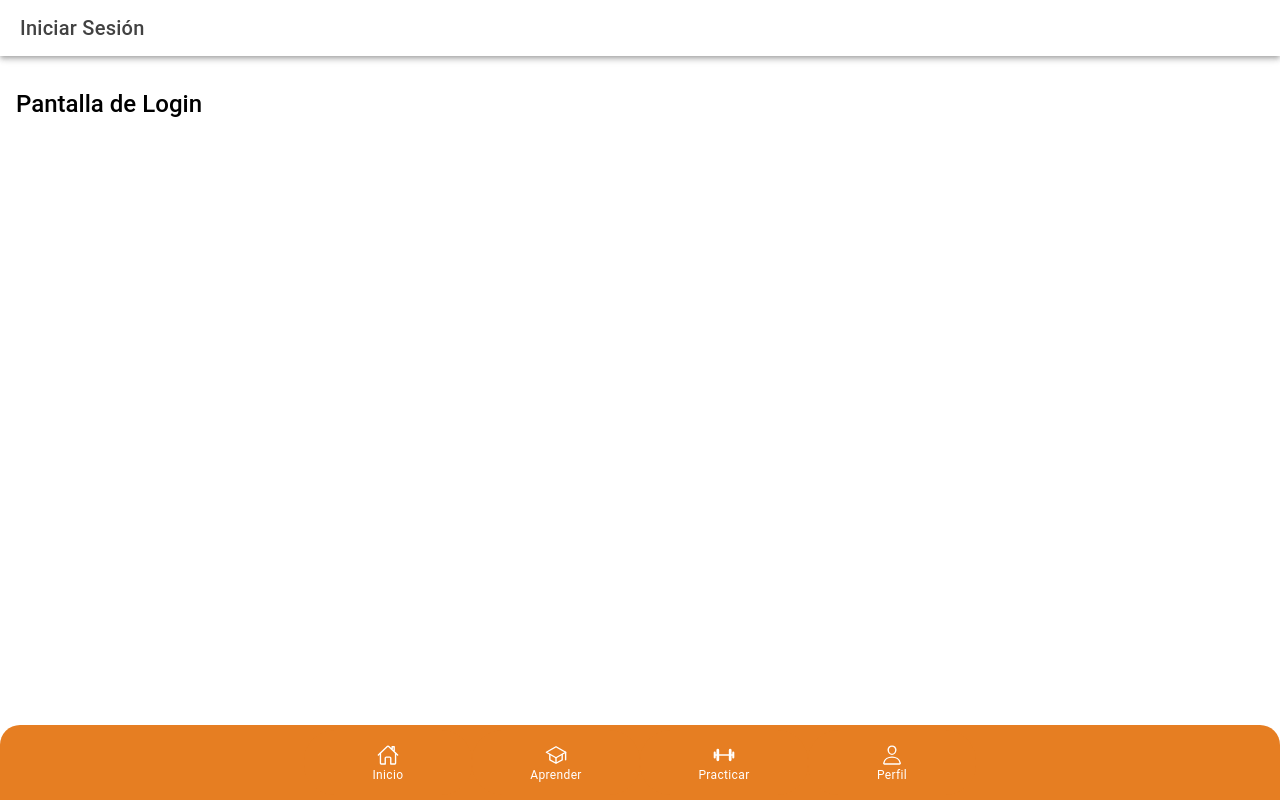
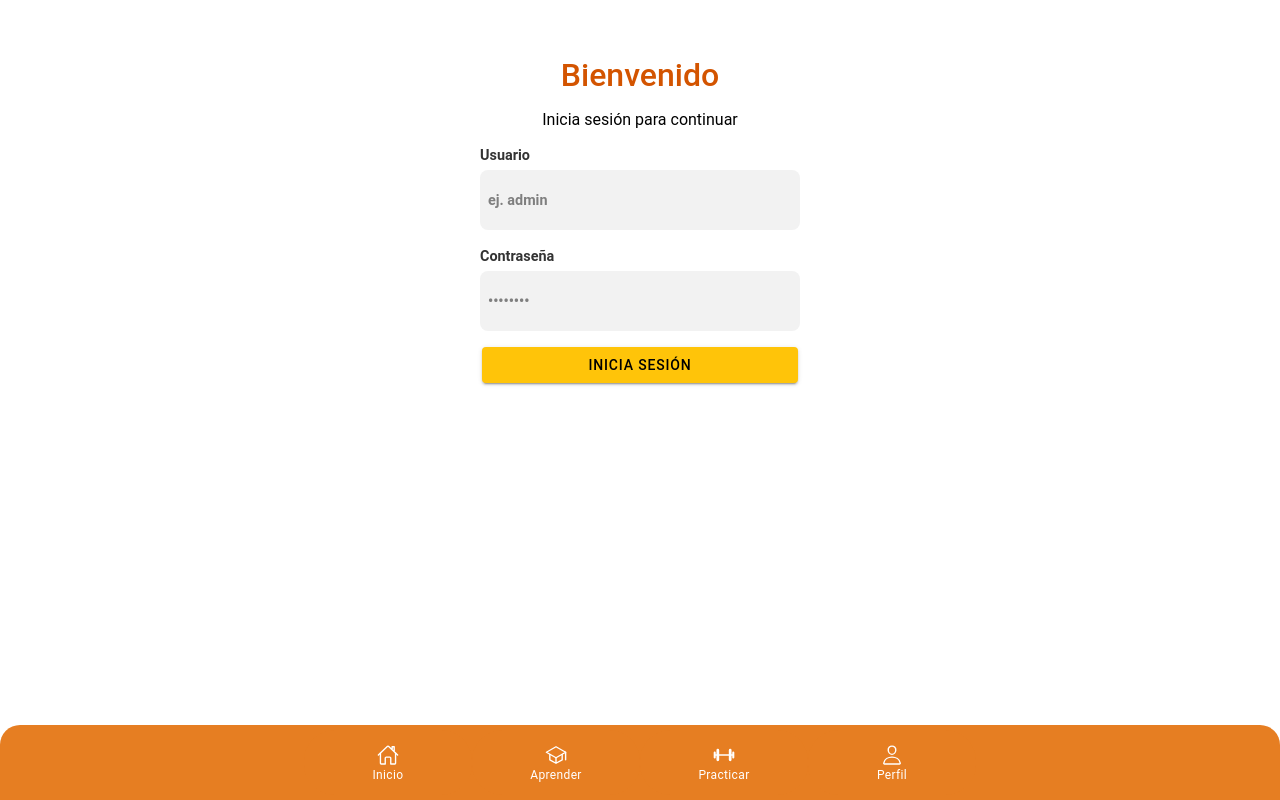
Before and after one commit to yury199/App-AMY-Lingual, a React (Vite) app: page /login in a window 1280 px wide. Built offline with nearby package versions, Linux system fonts and the light colour scheme.

Commit message:
Login
Se crea el apartado de login

```diff
--- /dev/null
+++ b/src/pages/Login.css
@@ -0,0 +1,39 @@
+/* Centra todo el contenido en la pantalla */
+.simple-login {
+  display: flex;
+  align-items: center;
+  justify-content: center;
+}
+
+.login-box {
+  width: 100%;
+  max-width: 320px;
+  margin: 40px auto;
+  text-align: center;
+}
+
+.login-box h2 {
+  color: #d35400; /* Color naranja/marrón */
+  font-size: 2rem;
+  margin-bottom: 4px;
+}
+
+/* Estilos sencillos para los campos */
+.field {
+  text-align: left;
+  margin-bottom: 16px;
+}
+
+.field label {
+  font-size: 0.9rem;
+  font-weight: bold;
+  color: #333;
+}
+
+/* El cuadro gris del input */
+.field ion-input {
+  background: #f2f2f2;
+  border-radius: 8px;
+  padding: 8px !important;
+  margin-top: 6px;
+}
--- a/src/pages/Login.tsx
+++ b/src/pages/Login.tsx
@@ -1,15 +1,59 @@
-import { IonContent, IonHeader, IonPage, IonTitle, IonToolbar } from '@ionic/react';
+import React, { useState } from 'react';
+import { IonContent, IonPage, IonInput, IonButton, useIonRouter } from '@ionic/react';
+import './Login.css';
 
 const Login: React.FC = () => {
+  const [email, setEmail] = useState('');
+  const [password, setPassword] = useState('');
+  const router = useIonRouter();
+
+  const handleLogin = (e: React.FormEvent) => {
+    e.preventDefault();
+    if (email === 'admin' && password === '123') {
+      router.push('/home', 'forward');
+    } else {
+      alert('Datos incorrectos. Usa admin y 123');
+    }
+  };
+
   return (
     <IonPage>
-      <IonHeader>
-        <IonToolbar>
-          <IonTitle>Iniciar Sesión</IonTitle>
-        </IonToolbar>
-      </IonHeader>
-      <IonContent className="ion-padding">
-        <h2>Pantalla de Login</h2>
+      <IonContent className="ion-padding simple-login">
+
+        <div className="login-box">
+          <h2>Bienvenido</h2>
+          <p>Inicia sesión para continuar</p>
+
+          <form onSubmit={handleLogin}>
+            {/* Campo Usuario */}
+            <div className="field">
+              <label>Usuario</label>
+              <IonInput
+                type="text"
+                placeholder="ej. admin"
+                value={email}
+                onIonInput={(e) => setEmail(e.detail.value!)}
+              />
+            </div>
+
+            {/* Campo Contraseña */}
+            <div className="field">
+              <label>Contraseña</label>
+              <IonInput
+                type="password"
+                placeholder="••••••••"
+                value={password}
+                onIonInput={(e) => setPassword(e.detail.value!)}
+              />
+            </div>
+
+            {/* Botón */}
+            <IonButton type="submit" expand="block" color="warning">
+              Inicia Sesión
+            </IonButton>
+          </form>
+        </div>
+
       </IonContent>
     </IonPage>
   );
```
